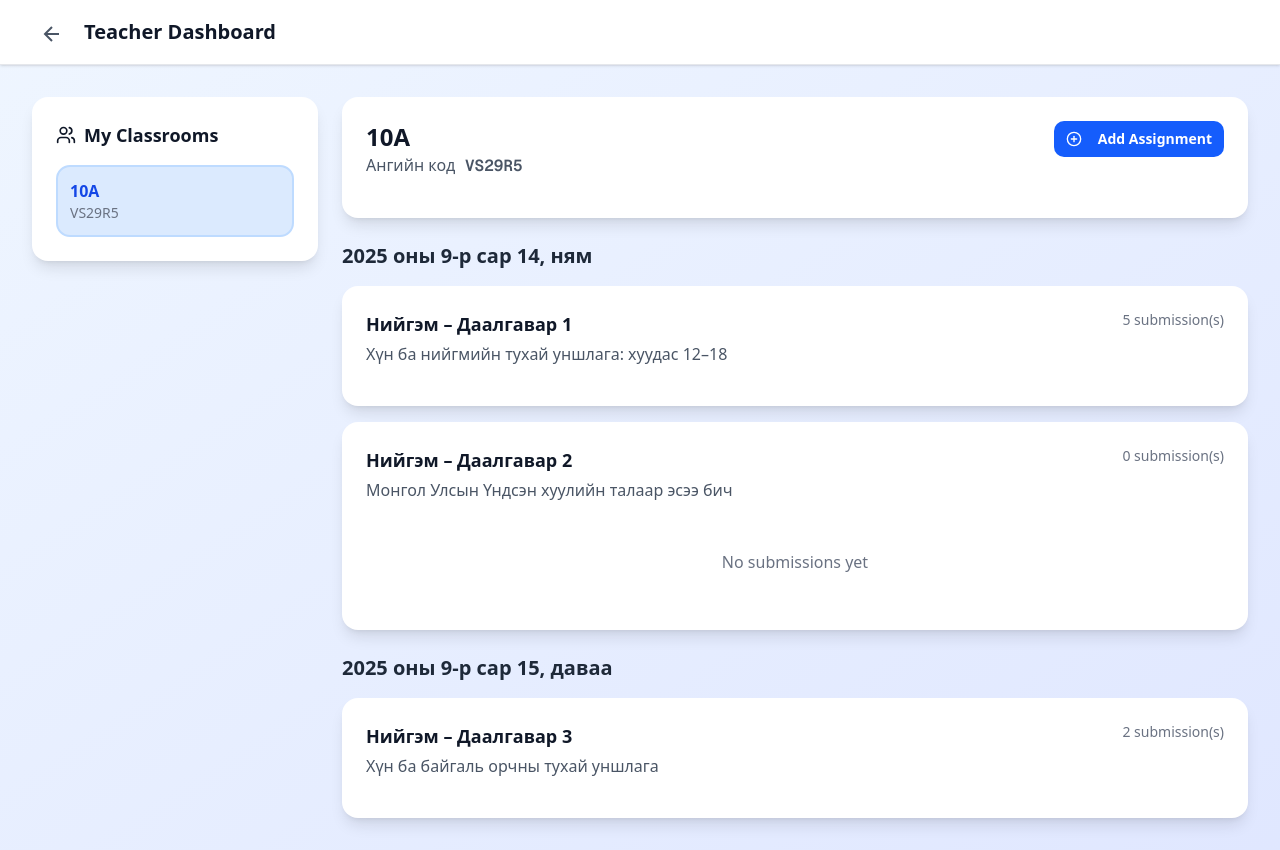
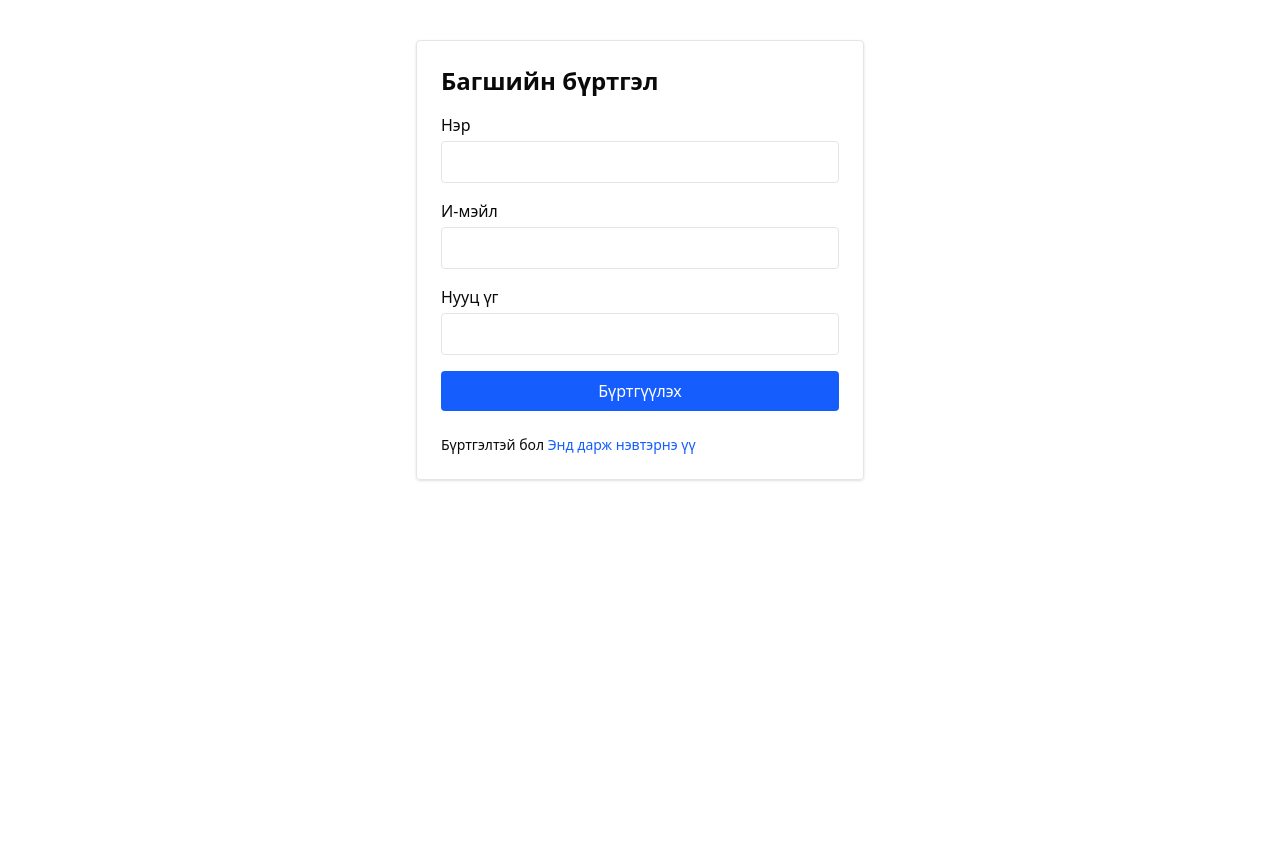
Before and after one commit to 2k1-Pinequest/Quest, a Next.js app in the folder client/: page /teacherRoom in a window 1280 px wide. After the commit the page ends 800 px from the top, so only its background shows below. Built offline with nearby package versions, Linux system fonts and the light colour scheme.

Commit message:
update front

```diff
--- a/client/package.json
+++ b/client/package.json
@@ -24,6 +24,7 @@
     "react": "19.1.0",
     "react-day-picker": "^9.9.0",
     "react-dom": "19.1.0",
+    "react-hook-form": "^7.62.0",
     "shadcn": "^3.2.1",
     "tailwind-merge": "^3.3.1"
   },
--- a/client/src/app/studentRoom/page.tsx
+++ b/client/src/app/studentRoom/page.tsx
@@ -6,7 +6,6 @@ export default function StudentRoomPage() {
   return (
     <div>
       <StudentDashboard />
-      {/* <Student /> */}
     </div>
   );
 }
--- /dev/null
+++ b/client/src/app/teacherRoom/dashboard/page.tsx
@@ -0,0 +1,11 @@
+
+import { TeacherClassRooms } from "@/components/teacher/teacherDashboard";
+
+
+export default function Home() {
+  return (
+    <div>
+    <TeacherClassRooms />
+    </div>
+  );
+}
--- a/client/src/app/teacherRoom/page.tsx
+++ b/client/src/app/teacherRoom/page.tsx
@@ -1,15 +1,32 @@
 "use client";
+
+import { useState } from "react";
+import { useRouter } from "next/navigation";
+
+import TeacherLogin from "@/components/auth/sign-in";
+import TeacherSignup from "@/components/auth/sign-up";
 import { TeacherClassRooms } from "@/components/teacher/teacherDashboard";
 
+export default function Home() {
+  const router = useRouter();
+  const [step, setStep] = useState<"signup" | "login" | "dashboard">("signup");
 
-export default function Home() {
-  // const handleBack = () => {};
-  // const handleStartQuiz = (quiz: Quiz) => {};
+  // Signup амжилттай бол login руу шилжүүлэх
+  const handleSignupSuccess = () => {
+    setStep("login");
+  };
+
+  // Login амжилттай бол dashboard руу шилжүүлэх
+  const handleLoginSuccess = () => {
+    setStep("dashboard");
+    router.push("/teacherRoom/dashboard"); // Dashboard руу redirect
+  };
+
   return (
-    <div>
-      <TeacherClassRooms />
-      {/* <TeacherDashboard onBack={handleBack} onStartQuiz={handleStartQuiz} /> */}
-      {/* <UploadFile /> */}
+    <div className="max-w-3xl mx-auto mt-10 space-y-6">
+      {step === "signup" && <TeacherSignup onSuccess={handleSignupSuccess} />}
+      {step === "login" && <TeacherLogin onSuccess={handleLoginSuccess} />}
+      {step === "dashboard" && <TeacherClassRooms />}
     </div>
   );
 }
--- a/client/src/app/sign-in/page.tsx
+++ b/client/src/app/teacherRoom/sign-in/page.tsx
@@ -4,7 +4,7 @@ import ActionButton from "@/components/home";
 
 export default function Home() {
   return (
-    <div className="">
+    <div>
       <TeacherLogin/>
     </div>
   );
--- a/client/src/app/sign-up/page.tsx
+++ b/client/src/app/teacherRoom/sign-up/page.tsx
@@ -4,7 +4,7 @@ import ActionButton from "@/components/home";
 
 export default function Home() {
   return (
-    <div className="">
+    <div>
       <TeacherSignup/>
     </div>
   );
--- a/client/src/components/auth/sign-in.tsx
+++ b/client/src/components/auth/sign-in.tsx
@@ -3,28 +3,26 @@
 import React, { useState } from "react";
 import { useForm, SubmitHandler } from "react-hook-form";
 import axios from "axios";
-import { useRouter } from "next/navigation";
 
 interface FormInputs {
   email: string;
   password: string;
 }
 
-const TeacherLogin: React.FC = () => {
-  const router = useRouter();
+interface TeacherLoginProps {
+  onSuccess?: () => void;
+}
+
+const TeacherLogin: React.FC<TeacherLoginProps> = ({ onSuccess }) => {
   const [message, setMessage] = useState<string | null>(null);
-
   const { register, handleSubmit, formState: { errors, isSubmitting } } = useForm<FormInputs>();
 
   const onSubmit: SubmitHandler<FormInputs> = async (data) => {
     try {
       const res = await axios.post("http://localhost:4200/teacher/sign-in", data, { withCredentials: true });
-
-      // JWT-г localStorage-д хадгалах
       localStorage.setItem("token", res.data.token);
-
       setMessage("Амжилттай нэвтэрлээ!");
-      setTimeout(() => router.push("/"), 1500);
+      setTimeout(() => onSuccess?.(), 1000);
     } catch (err: any) {
       setMessage(err.response?.data?.message || "Нэвтрэхэд алдаа гарлаа");
     }
@@ -43,35 +41,22 @@ const TeacherLogin: React.FC = () => {
       <form onSubmit={handleSubmit(onSubmit)} className="space-y-4">
         <div>
           <label className="block mb-1 font-medium">И-мэйл</label>
-          <input
-            {...register("email", { required: "И-мэйл оруулах шаардлагатай" })}
-            type="email"
-            className="w-full border px-3 py-2 rounded"
-          />
+          <input {...register("email", { required: "И-мэйл оруулах шаардлагатай" })} type="email" className="w-full border px-3 py-2 rounded" />
           {errors.email && <p className="text-red-500 text-sm">{errors.email.message}</p>}
         </div>
 
         <div>
           <label className="block mb-1 font-medium">Нууц үг</label>
-          <input
-            {...register("password", { required: "Нууц үг оруулах шаардлагатай" })}
-            type="password"
-            className="w-full border px-3 py-2 rounded"
-          />
+          <input {...register("password", { required: "Нууц үг оруулах шаардлагатай" })} type="password" className="w-full border px-3 py-2 rounded" />
           {errors.password && <p className="text-red-500 text-sm">{errors.password.message}</p>}
         </div>
 
-        <button
-          type="submit"
-          disabled={isSubmitting}
-          className="w-full bg-blue-600 text-white py-2 rounded hover:bg-blue-700 transition"
-        >
+        <button type="submit" disabled={isSubmitting} className="w-full bg-blue-600 text-white py-2 rounded hover:bg-blue-700 transition">
           {isSubmitting ? "Нэвтрэж байна..." : "Нэвтрэх"}
         </button>
 
         <p className="text-sm mt-2">
-          Бүртгэлгүй юу?{" "}
-          <a href="/sign-up" className="text-blue-600">Энд дарж бүртгүүлнэ үү</a>
+          Бүртгэлгүй юу? <a href="#" onClick={() => onSuccess?.()} className="text-blue-600">Энд дарж бүртгүүлнэ үү</a>
         </p>
       </form>
     </div>
--- a/client/src/components/auth/sign-up.tsx
+++ b/client/src/components/auth/sign-up.tsx
@@ -3,7 +3,6 @@
 import React, { useState } from "react";
 import { useForm, SubmitHandler } from "react-hook-form";
 import axios from "axios";
-import { useRouter } from "next/navigation";
 
 interface FormInputs {
   name: string;
@@ -11,20 +10,20 @@ interface FormInputs {
   password: string;
 }
 
-const TeacherSignup: React.FC = () => {
-  const router = useRouter();
+interface TeacherSignupProps {
+  onSuccess?: () => void;
+}
+
+const TeacherSignup: React.FC<TeacherSignupProps> = ({ onSuccess }) => {
   const [message, setMessage] = useState<string | null>(null);
-
   const { register, handleSubmit, formState: { errors, isSubmitting } } = useForm<FormInputs>();
-
-  // Password: 8+ chars, uppercase, lowercase, number
   const passwordPattern = /^(?=.*[a-z])(?=.*[A-Z])(?=.*\d).{8,}$/;
 
   const onSubmit: SubmitHandler<FormInputs> = async (data) => {
     try {
       await axios.post("http://localhost:4200/teacher/sign-up", data, { withCredentials: true });
       setMessage("Амжилттай бүртгэгдлээ! Одоо нэвтрэх боломжтой.");
-      setTimeout(() => router.push("/sign-in"), 2000);
+      setTimeout(() => onSuccess?.(), 1500);
     } catch (err: any) {
       setMessage(err.response?.data?.message || "Бүртгэл хийхэд алдаа гарлаа");
     }
@@ -43,46 +42,35 @@ const TeacherSignup: React.FC = () => {
       <form onSubmit={handleSubmit(onSubmit)} className="space-y-4">
         <div>
           <label className="block mb-1 font-medium">Нэр</label>
-          <input
-            {...register("name", { required: "Нэр оруулах шаардлагатай" })}
-            className="w-full border px-3 py-2 rounded"
-          />
+          <input {...register("name", { required: "Нэр оруулах шаардлагатай" })} className="w-full border px-3 py-2 rounded" />
           {errors.name && <p className="text-red-500 text-sm">{errors.name.message}</p>}
         </div>
 
         <div>
           <label className="block mb-1 font-medium">И-мэйл</label>
-          <input
-            {...register("email", {
-              required: "И-мэйл оруулах шаардлагатай",
-              pattern: { value: /\S+@\S+\.\S+/, message: "И-мэйл буруу байна" }
-            })}
-            type="email"
-            className="w-full border px-3 py-2 rounded"
-          />
+          <input {...register("email", {
+            required: "И-мэйл оруулах шаардлагатай",
+            pattern: { value: /\S+@\S+\.\S+/, message: "И-мэйл буруу байна" }
+          })} type="email" className="w-full border px-3 py-2 rounded" />
           {errors.email && <p className="text-red-500 text-sm">{errors.email.message}</p>}
         </div>
 
         <div>
           <label className="block mb-1 font-medium">Нууц үг</label>
-          <input
-            {...register("password", {
-              required: "Нууц үг оруулах шаардлагатай",
-              pattern: { value: passwordPattern, message: "Нууц үг 8+ тэмдэгт, том жижиг үсэг болон тоо агуулсан байх ёстой" }
-            })}
-            type="password"
-            className="w-full border px-3 py-2 rounded"
-          />
+          <input {...register("password", {
+            required: "Нууц үг оруулах шаардлагатай",
+            pattern: { value: passwordPattern, message: "Нууц үг 8+ тэмдэгт, том жижиг үсэг болон тоо агуулсан байх ёстой" }
+          })} type="password" className="w-full border px-3 py-2 rounded" />
           {errors.password && <p className="text-red-500 text-sm">{errors.password.message}</p>}
         </div>
 
-        <button
-          type="submit"
-          disabled={isSubmitting}
-          className="w-full bg-blue-600 text-white py-2 rounded hover:bg-blue-700 transition"
-        >
+        <button type="submit" disabled={isSubmitting} className="w-full bg-blue-600 text-white py-2 rounded hover:bg-blue-700 transition">
           {isSubmitting ? "Бүртгэж байна..." : "Бүртгүүлэх"}
         </button>
+
+        <p className="text-sm mt-2">
+          Бүртгэлтэй бол <a href="#" onClick={() => onSuccess?.()} className="text-blue-600">Энд дарж нэвтэрнэ үү</a>
+        </p>
       </form>
     </div>
   );
```
Also changed, not shown: 1 other file (tests, documents, lock files or other folders).
